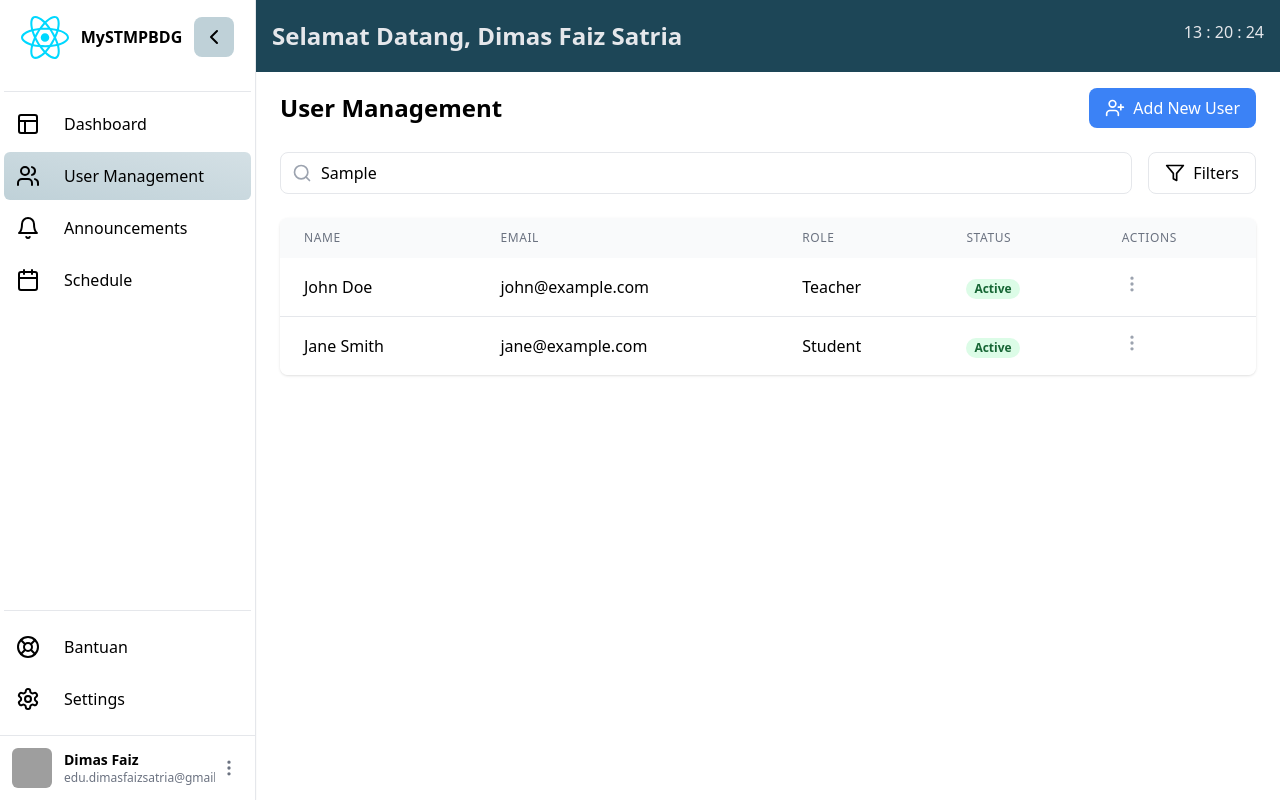
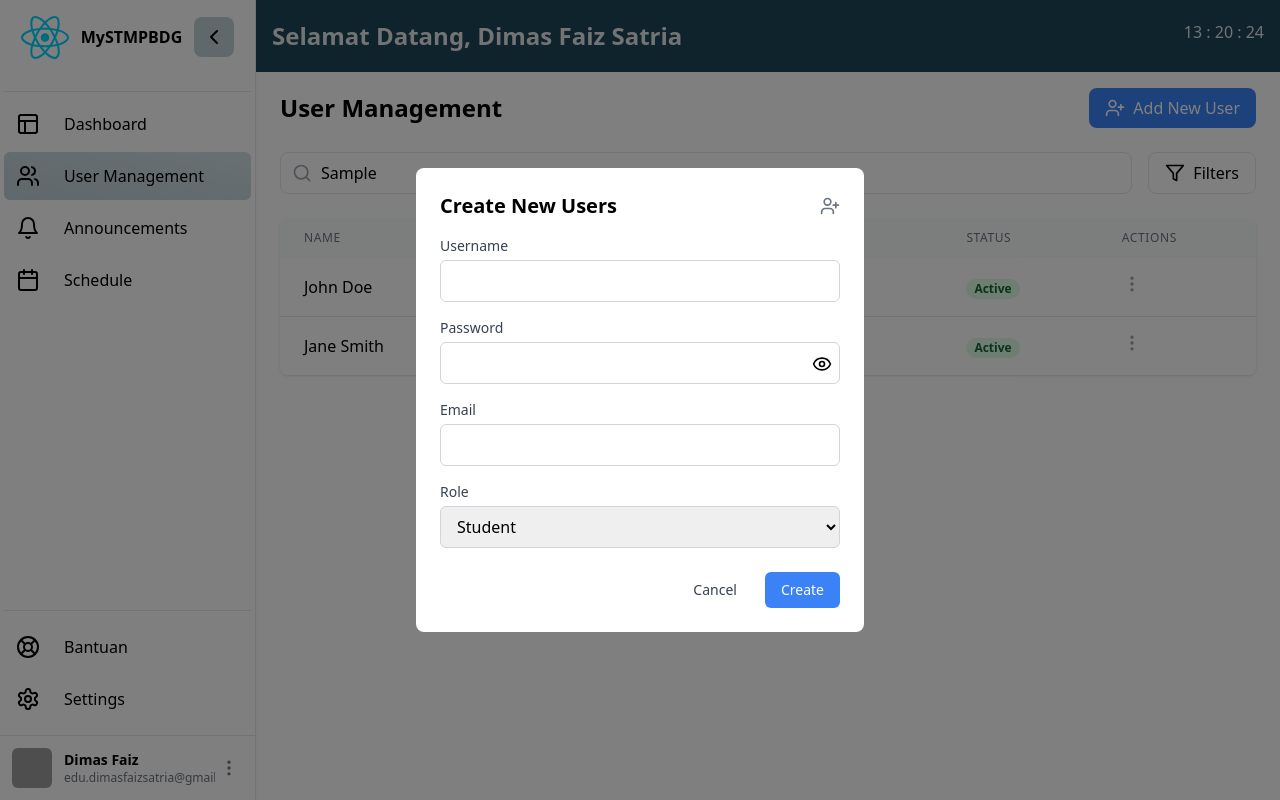
Before and after one commit to FumoRin/MySTMPBDG, a React (Vite) app: page /admin/users in a window 1280 px wide. Both pictures are taken after typing "Sample" into the empty fields and a click on the button "Add New User". Built offline with nearby package versions, Linux system fonts and the light colour scheme; grey boxes are pictures that could not be loaded.

Commit message:
Create User feature now avalaible with React Toast as  a notification system

```diff
--- a/package.json
+++ b/package.json
@@ -14,6 +14,7 @@
     "lucide-react": "^0.446.0",
     "react": "^18.3.1",
     "react-dom": "^18.3.1",
+    "react-hot-toast": "^2.4.1",
     "react-router-dom": "^6.26.2"
   },
   "devDependencies": {
--- a/src/App.tsx
+++ b/src/App.tsx
@@ -10,6 +10,7 @@ import AdminAnnouncementsPage from "./components/admin/management/announcemenPag
 import AdminSchedulePage from "./components/admin/management/schedulePage";
 import { AuthProvider } from "./context/authContext";
 
+import { Toaster } from "react-hot-toast";
 import {
   BrowserRouter as Router,
   Route,
@@ -37,6 +38,55 @@ function App() {
     <Router>
       <AuthProvider>
         <AppContent />
+        <Toaster
+          position="top-right"
+          reverseOrder={false}
+          gutter={8}
+          containerClassName=""
+          containerStyle={{}}
+          toastOptions={{
+            // Default options for all toasts
+            className: "",
+            duration: 5000,
+            style: {
+              background: "#363636",
+              color: "#fff",
+            },
+            // Customize specific toast types
+            success: {
+              duration: 3000,
+              style: {
+                background: "#1f2937",
+                border: "1px solid #059669",
+                color: "#fff",
+              },
+              iconTheme: {
+                primary: "#059669",
+                secondary: "#fff",
+              },
+            },
+            error: {
+              duration: 4000,
+              style: {
+                background: "#1f2937",
+                border: "1px solid #dc2626",
+                color: "#fff",
+              },
+              iconTheme: {
+                primary: "#dc2626",
+                secondary: "#fff",
+              },
+            },
+            loading: {
+              duration: Infinity,
+              style: {
+                background: "#1f2937",
+                border: "1px solid #2563eb",
+                color: "#fff",
+              },
+            },
+          }}
+        />
       </AuthProvider>
     </Router>
   );
--- /dev/null
+++ b/src/components/admin/management/components/addUser.tsx
@@ -0,0 +1,223 @@
+import { UserPlus } from "lucide-react";
+import { useState } from "react";
+import { EyeOff, Eye } from "lucide-react";
+import toast from "react-hot-toast";
+
+type userRole = "sysadmin" | "teacher" | "student";
+
+interface UserModalProps {
+  isOpen: boolean;
+  onClose: () => void;
+  onSubmit: (user: UserForm) => void;
+}
+
+interface UserForm {
+  username: string;
+  password: string;
+  name: string;
+  email: string;
+  role: userRole;
+}
+
+interface ApiResponse {
+  message: string;
+  user: {
+    username: string;
+    email: string;
+    role: string;
+    profile: {
+      full_name: string;
+      phone: string;
+      address: string;
+      photo_url: string;
+    };
+  };
+}
+
+export default function AddUserModal({
+  isOpen,
+  onClose,
+  onSubmit,
+}: UserModalProps) {
+  const [error, setError] = useState<string>("");
+  const [loading, setLoading] = useState(false);
+  const [showPassword, setShowPassword] = useState(false);
+  const [user, setUser] = useState<UserForm>({
+    username: "",
+    password: "",
+    name: "",
+    email: "",
+    role: "student",
+  });
+
+  const handleSubmit = async (e: React.FormEvent) => {
+    e.preventDefault();
+    setError("");
+    setLoading(true);
+
+    const loadingToast = toast.loading("Creating user...");
+
+    try {
+      const response = await fetch("http://localhost:3000/api/users/register", {
+        method: "POST",
+        headers: {
+          "Content-Type": "application/json",
+          Authorization: `Bearer ${localStorage.getItem("token")}`,
+        },
+        body: JSON.stringify({
+          username: user.username,
+          password: user.password,
+          email: user.email,
+          role: user.role,
+          profile: {
+            full_name: user.username,
+          },
+        }),
+      });
+
+      if (!response.ok) {
+        const errorData = await response.json();
+        throw new Error(errorData.message || "Failed to create user");
+      }
+
+      const data: ApiResponse = await response.json();
+
+      toast.dismiss(loadingToast);
+      toast.success("User created successfully!");
+
+      onSubmit({
+        username: data.user.username,
+        password: user.password,
+        name: data.user.profile.full_name,
+        email: data.user.email,
+        role: data.user.role as userRole,
+      });
+      onClose();
+      setUser({
+        username: "",
+        password: "",
+        name: "",
+        email: "",
+        role: "student",
+      });
+    } catch (error) {
+      toast.dismiss(loadingToast);
+      toast.error(error instanceof Error ? error.message : "An error occurred");
+      setError(error instanceof Error ? error.message : "An error occurred");
+    } finally {
+      setLoading(false);
+    }
+  };
+
+  if (!isOpen) return null;
+
+  return (
+    <div className="fixed inset-0 bg-black bg-opacity-50 flex items-center justify-center z-50">
+      <div className="bg-white rounded-lg p-6 w-full max-w-md max-h-[90vh] overflow-y-auto">
+        <div className="flex justify-between items-center mb-4">
+          <h2 className="text-xl font-bold">Create New Users</h2>
+          <button
+            onClick={onClose}
+            className="text-gray-500 hover:text-gray-700"
+          >
+            <UserPlus size={20} />
+          </button>
+        </div>
+        <form onSubmit={handleSubmit}>
+          {error && (
+            <div className="mb-4 p-2 bg-red-100 text-red-700 rounded">
+              {error}
+            </div>
+          )}
+          <div className="space-y-4">
+            {/* Username Field */}
+            <div>
+              <label className="block text-sm font-medium text-gray-700">
+                Username
+              </label>
+              <input
+                type="text"
+                value={user.username}
+                onChange={(e) => setUser({ ...user, username: e.target.value })}
+                className="mt-1 block w-full rounded-md border border-gray-300 px-3 py-2"
+                required
+              />
+            </div>
+
+            {/* password Field */}
+            <div className="relative">
+              <label className="block text-sm font-medium text-gray-700">
+                Password
+              </label>
+              <input
+                type={showPassword ? "text" : "password"}
+                value={user.password}
+                onChange={(e) => setUser({ ...user, password: e.target.value })}
+                className="mt-1 block w-full rounded-md border border-gray-300 px-3 py-2 pr-10"
+                required
+              />
+              <button
+                type="button"
+                onClick={() => setShowPassword(!showPassword)}
+                className="absolute right-2 top-[70%] transform -translate-y-1/2"
+              >
+                {showPassword ? <EyeOff size={20} /> : <Eye size={20} />}
+              </button>
+            </div>
+
+            {/* Email Field */}
+            <div>
+              <label className="block text-sm font-medium text-gray-700">
+                Email
+              </label>
+              <input
+                type="text"
+                value={user.email}
+                onChange={(e) => setUser({ ...user, email: e.target.value })}
+                className="mt-1 block w-full rounded-md border border-gray-300 px-3 py-2"
+                required
+              />
+            </div>
+
+            {/* Role Field */}
+            <div>
+              <label className="block text-sm font-medium text-gray-700">
+                Role
+              </label>
+              <select
+                value={user.role}
+                onChange={(e) =>
+                  setUser({ ...user, role: e.target.value as userRole })
+                }
+                className="mt-1 block w-full rounded-md border border-gray-300 px-3 py-2"
+              >
+                <option value="student">Student</option>
+                <option value="teacher">Teacher</option>
+                <option value="sysadmin">Sysadmin</option>
+              </select>
+            </div>
+          </div>
+
+          {/* Form Buttons */}
+          <div className="mt-6 flex justify-end gap-3">
+            <button
+              type="button"
+              onClick={onClose}
+              className="px-4 py-2 text-sm text-gray-700 hover:bg-gray-100 rounded-md"
+              disabled={loading}
+            >
+              Cancel
+            </button>
+            <button
+              type="submit"
+              className="px-4 py-2 text-sm text-white bg-blue-500 rounded-md hover:bg-blue-600 disabled:bg-blue-300"
+              disabled={loading}
+            >
+              {loading ? "Creating..." : "Create"}
+            </button>
+          </div>
+        </form>
+      </div>
+    </div>
+  );
+}
--- a/src/components/admin/management/userPage.tsx
+++ b/src/components/admin/management/userPage.tsx
@@ -1,6 +1,15 @@
 import { Search, Filter, UserPlus, MoreVertical } from "lucide-react";
+import { useState } from "react";
+import AddUserModal from "./components/addUser";
 
 export default function AdminUsersPage() {
+  const [isModalOpen, setIsModalOpen] = useState(false);
+  const handleCreateUser = (userData: any) => {
+    // Add logic to save user
+    console.log(userData);
+    setIsModalOpen(false);
+  };
+
   const users = [
     {
       id: 1,
@@ -23,10 +32,18 @@ export default function AdminUsersPage() {
     <div className="p-6">
       <div className="flex justify-between items-center mb-6">
         <h1 className="text-2xl font-bold">User Management</h1>
-        <button className="flex items-center gap-2 bg-blue-500 text-white px-4 py-2 rounded-lg">
+        <button
+          onClick={() => setIsModalOpen(true)}
+          className="flex items-center gap-2 bg-blue-500 text-white px-4 py-2 rounded-lg"
+        >
           <UserPlus size={20} />
           Add New User
         </button>
+        <AddUserModal
+          isOpen={isModalOpen}
+          onClose={() => setIsModalOpen(false)}
+          onSubmit={handleCreateUser}
+        />
       </div>
 
       {/* Search and Filter Bar */}
```
Also changed, not shown: 1 other file (tests, documents, lock files or other folders).
